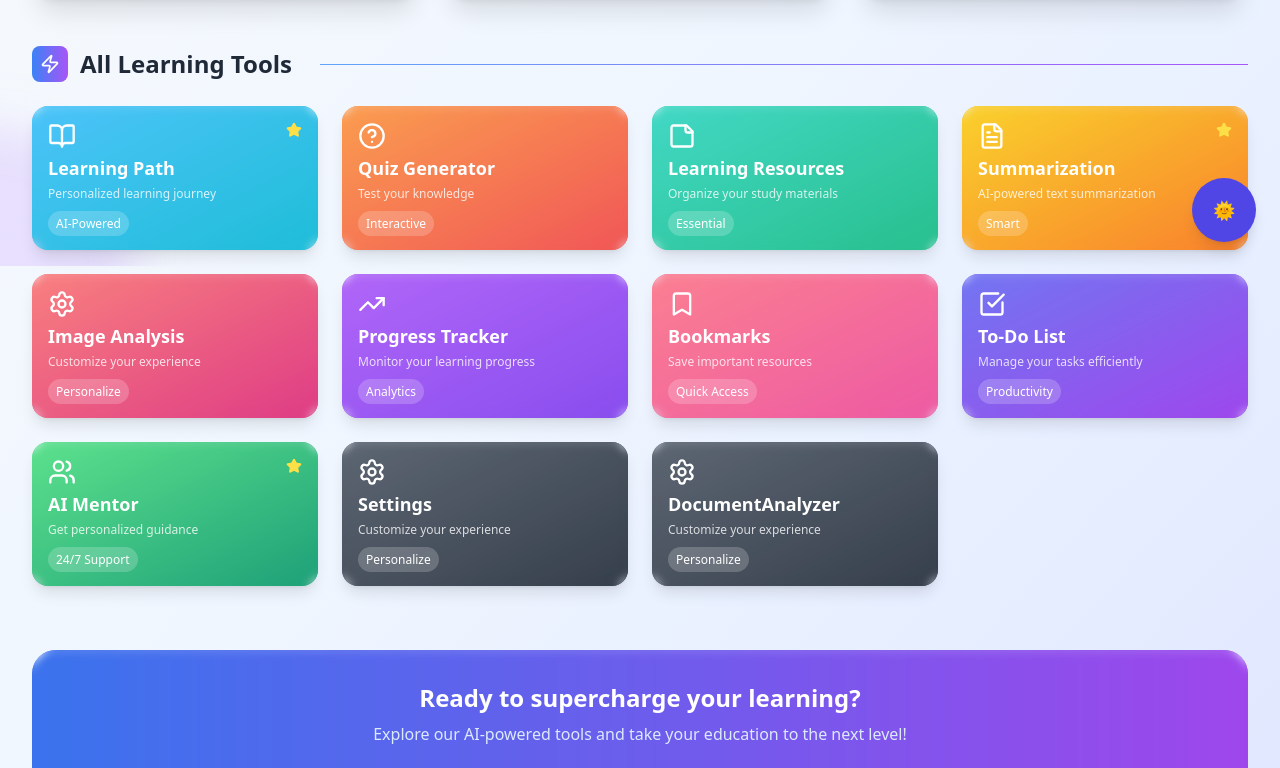
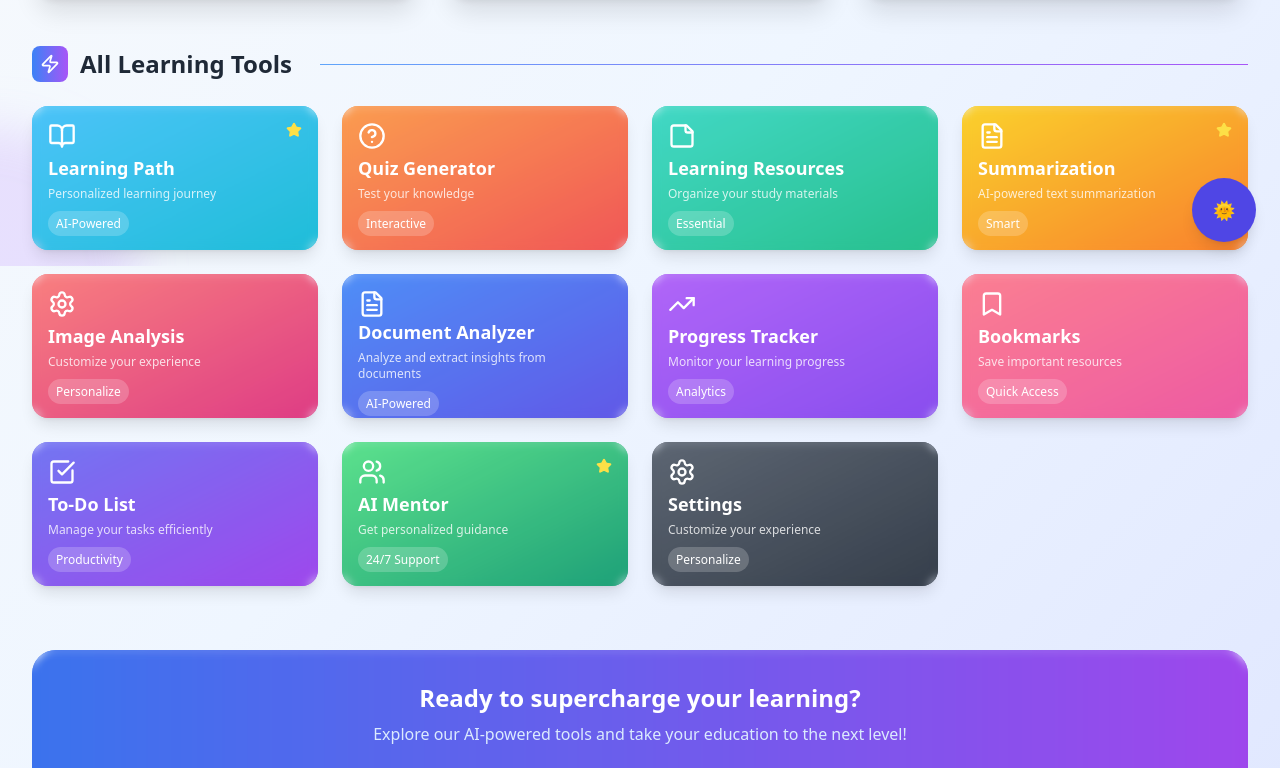
Before and after one commit to DharanSJIT/AI-Powered-Learning, a React (Vite) app in the folder frontend/: page /home in a window 1280 px wide. Shown: the part 534-1302 px from the top of the page. Built offline with nearby package versions, Linux system fonts and the light colour scheme; no server answers.

Commit message:
updated colour of document analyzer

```diff
--- a/frontend/src/components/DashboardGrid.jsx
+++ b/frontend/src/components/DashboardGrid.jsx
@@ -84,6 +84,15 @@ export default function DashboardGrid({ user }) {
   badge: "Personalize"
 },
  {
+  id: 11,
+  label: "Document Analyzer",
+  route: "/document-analyzer",
+  gradient: "from-blue-500 to-indigo-600",
+  icon: FileText,
+  description: "Analyze and extract insights from documents",
+  badge: "AI-Powered"
+},
+ {
       id: 6,
       label: "Progress Tracker",
       route: "/progress-tracker",
@@ -133,15 +142,8 @@ export default function DashboardGrid({ user }) {
       description: "Customize your experience",
       badge: "Personalize"
     },
-    {
-      id: 10,
-      label: "DocumentAnalyzer",
-      route: "/document-analyzer",
-      gradient: "from-gray-600 to-gray-800",
-      icon: Settings,
-      description: "Customize your experience",
-      badge: "Personalize"
-    },
+
+
   ];
 
   const featuredTools = tools.filter(tool => tool.featured);
```
